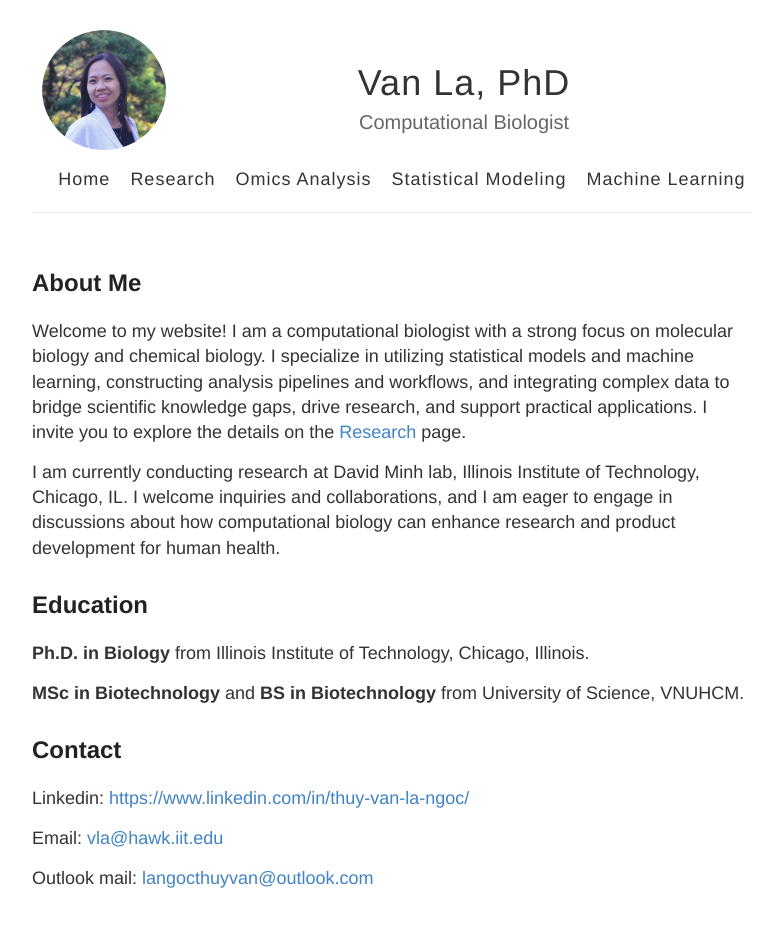
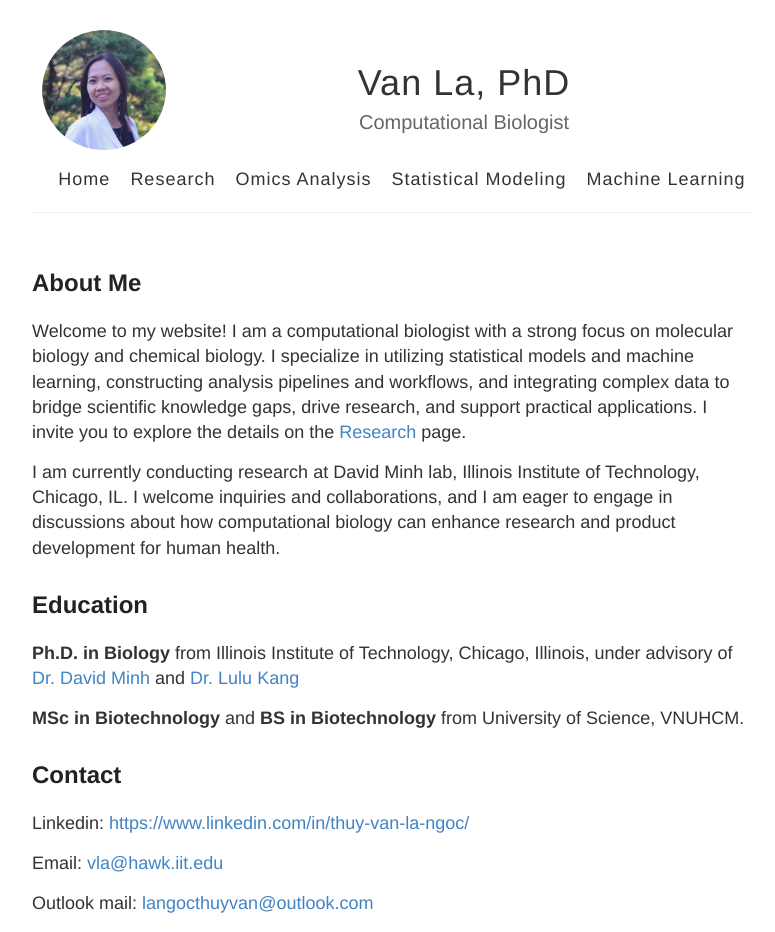
Before and after one commit to vanngocthuyla/vanngocthuyla.github.io, a Jekyll site: the page built from index.md, in a window 1280 px wide. Shown: the whole page, without its empty margins (248-1023 px from the left). Built offline with Jekyll 4.4.1, drawn with Linux system fonts in a browser that asks for light colours; before the commit the page ends 906 px from its top, so only the background shows below that.

Commit message:
Update index.md

```diff
--- a/index.md
+++ b/index.md
@@ -11,7 +11,7 @@ I am currently conducting research at David Minh lab, Illinois Institute of Tech
 
 ## Education
 
-**Ph.D. in Biology** from Illinois Institute of Technology, Chicago, Illinois.
+**Ph.D. in Biology** from Illinois Institute of Technology, Chicago, Illinois, under advisory of [Dr. David Minh](https://www.iit.edu/directory/people/david-minh) and [Dr. Lulu Kang](https://www.umass.edu/mathematics-statistics/about/directory/lulu-kang)
 
 **MSc in Biotechnology** and **BS in Biotechnology** from University of Science, VNUHCM.
 
```
